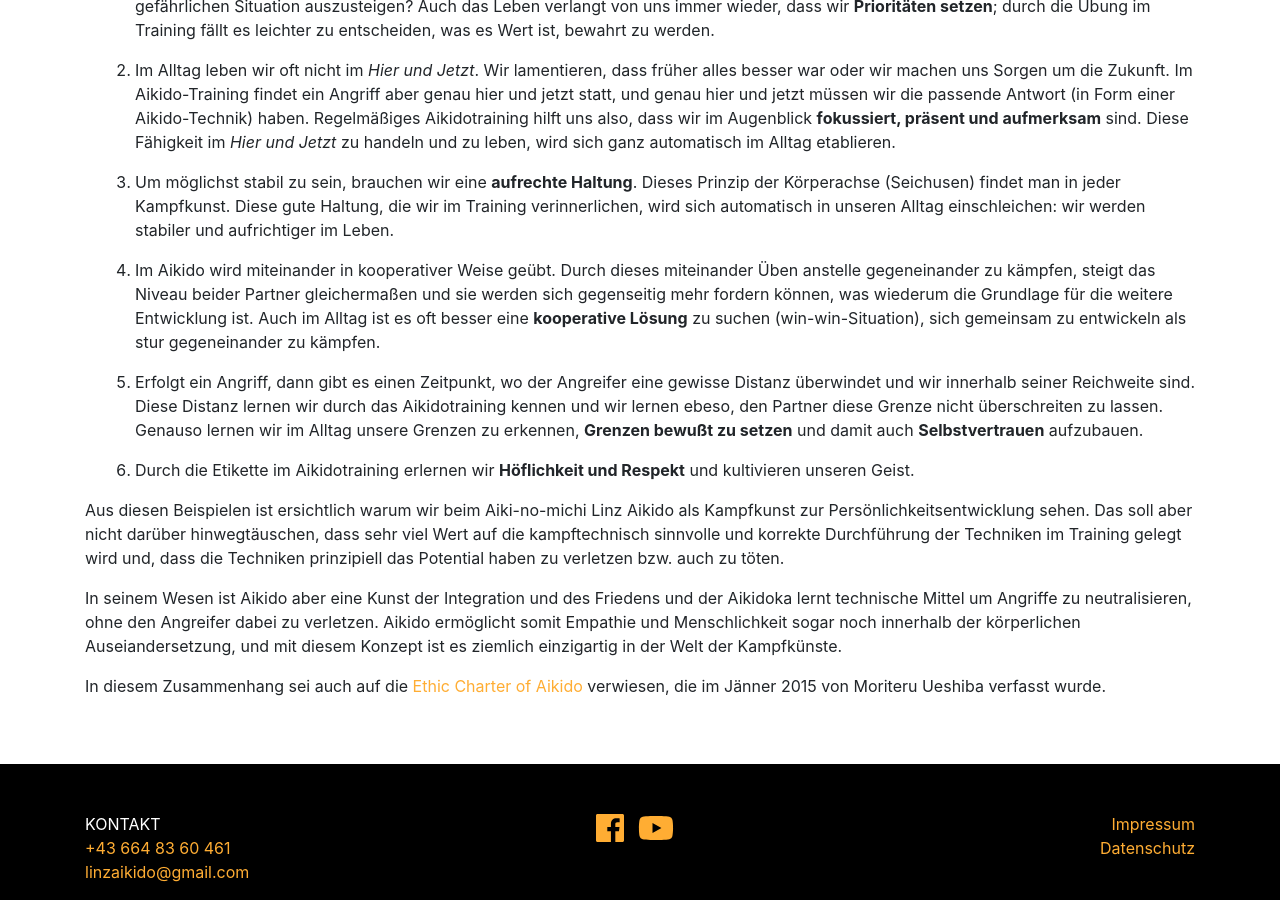
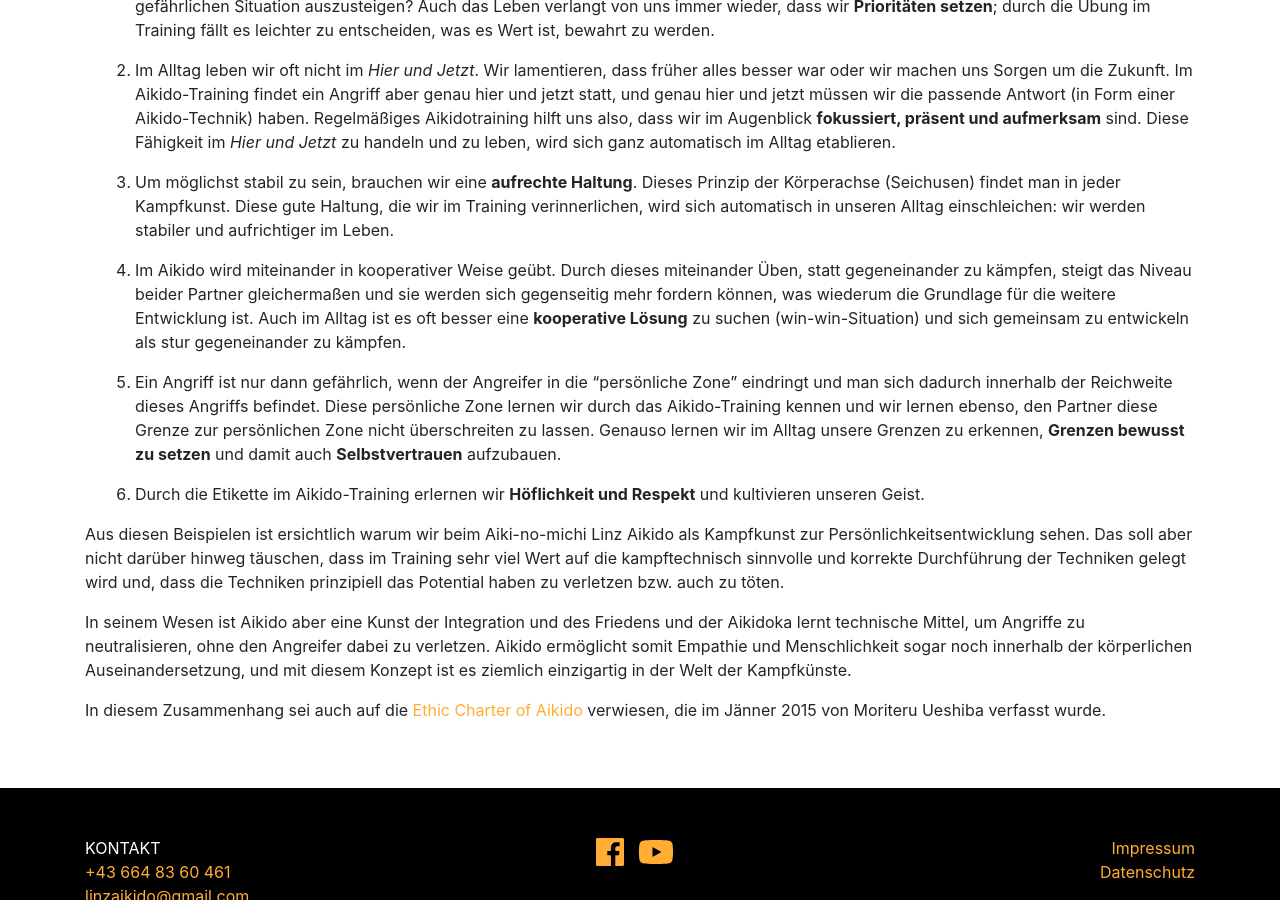
Before and after one commit to TWachs/aikinomichi-linz, a Jekyll site: the page built from aikido.md, in a window 1280 px wide and 900 px high, scrolled down 864 px. Built offline with Jekyll 4.4.1, drawn with Linux system fonts in a browser that asks for light colours; nearby versions of some CDN libraries.

Commit message:
Update aikido.md
Proofreading

```diff
--- a/aikido.md
+++ b/aikido.md
@@ -36,15 +36,15 @@ Wie kann aber körperliches Training einer Kampfkunst, wie Aikido, den Geist des
 
 * Um möglichst stabil zu sein, brauchen wir eine **aufrechte Haltung**. Dieses Prinzip der Körperachse (Seichusen) findet man in jeder Kampfkunst. Diese gute Haltung, die wir im Training verinnerlichen, wird sich automatisch in unseren Alltag einschleichen: wir werden stabiler und aufrichtiger im Leben.
 
-* Im Aikido wird miteinander in kooperativer Weise geübt. Durch dieses miteinander Üben anstelle gegeneinander zu kämpfen, steigt das Niveau beider Partner gleichermaßen und sie werden sich gegenseitig mehr fordern können, was wiederum die Grundlage für die weitere Entwicklung ist. Auch im Alltag ist es oft besser eine **kooperative Lösung** zu suchen (win-win-Situation), sich gemeinsam zu entwickeln als stur gegeneinander zu kämpfen.
+* Im Aikido wird miteinander in kooperativer Weise geübt. Durch dieses miteinander Üben, statt gegeneinander zu kämpfen, steigt das Niveau beider Partner gleichermaßen und sie werden sich gegenseitig mehr fordern können, was wiederum die Grundlage für die weitere Entwicklung ist. Auch im Alltag ist es oft besser eine **kooperative Lösung** zu suchen (win-win-Situation) und sich gemeinsam zu entwickeln als stur gegeneinander zu kämpfen.
 
-* Erfolgt ein Angriff, dann gibt es einen Zeitpunkt, wo der Angreifer eine gewisse Distanz überwindet und wir innerhalb seiner Reichweite sind. Diese Distanz lernen wir durch das Aikidotraining kennen und wir lernen ebeso, den Partner diese Grenze nicht überschreiten zu lassen. Genauso lernen wir im Alltag unsere Grenzen zu erkennen, **Grenzen bewußt zu setzen** und damit auch **Selbstvertrauen** aufzubauen.
+* Ein Angriff ist nur dann gefährlich, wenn der Angreifer in die "persönliche Zone" eindringt und man sich dadurch innerhalb der Reichweite dieses Angriffs befindet. Diese persönliche Zone lernen wir durch das Aikido-Training kennen und wir lernen ebenso, den Partner diese Grenze zur persönlichen Zone nicht überschreiten zu lassen. Genauso lernen wir im Alltag unsere Grenzen zu erkennen, **Grenzen bewusst zu setzen** und damit auch **Selbstvertrauen** aufzubauen.
 
-* Durch die Etikette im Aikidotraining erlernen wir **Höflichkeit und Respekt** und kultivieren unseren Geist.
+* Durch die Etikette im Aikido-Training erlernen wir **Höflichkeit und Respekt** und kultivieren unseren Geist.
 
-Aus diesen Beispielen ist ersichtlich warum wir beim Aiki-no-michi Linz Aikido als Kampfkunst zur Persönlichkeitsentwicklung sehen. Das soll aber nicht darüber hinwegtäuschen, dass sehr viel Wert auf die kampftechnisch sinnvolle und korrekte Durchführung der Techniken im Training gelegt wird und, dass die Techniken prinzipiell das Potential haben zu verletzen bzw. auch zu töten.
+Aus diesen Beispielen ist ersichtlich warum wir beim Aiki-no-michi Linz Aikido als Kampfkunst zur Persönlichkeitsentwicklung sehen. Das soll aber nicht darüber hinweg täuschen, dass im Training sehr viel Wert auf die kampftechnisch sinnvolle und korrekte Durchführung der Techniken gelegt wird und, dass die Techniken prinzipiell das Potential haben zu verletzen bzw. auch zu töten.
 
-In seinem Wesen ist Aikido aber eine Kunst der Integration und des Friedens und der Aikidoka lernt technische Mittel um Angriffe zu neutralisieren, ohne den Angreifer dabei zu verletzen. Aikido ermöglicht somit Empathie und Menschlichkeit sogar noch innerhalb der körperlichen Auseiandersetzung, und mit diesem Konzept ist es ziemlich einzigartig in der Welt der Kampfkünste.
+In seinem Wesen ist Aikido aber eine Kunst der Integration und des Friedens und der Aikidoka lernt technische Mittel, um Angriffe zu neutralisieren, ohne den Angreifer dabei zu verletzen. Aikido ermöglicht somit Empathie und Menschlichkeit sogar noch innerhalb der körperlichen Auseinandersetzung, und mit diesem Konzept ist es ziemlich einzigartig in der Welt der Kampfkünste.
 
 In diesem Zusammenhang sei auch auf die [Ethic Charter of Aikido](http://www.aikikai.or.jp/eng/pdf/rinri.pdf){:target="_blank"} verwiesen, die im Jänner 2015 von Moriteru Ueshiba verfasst wurde.
 
```
